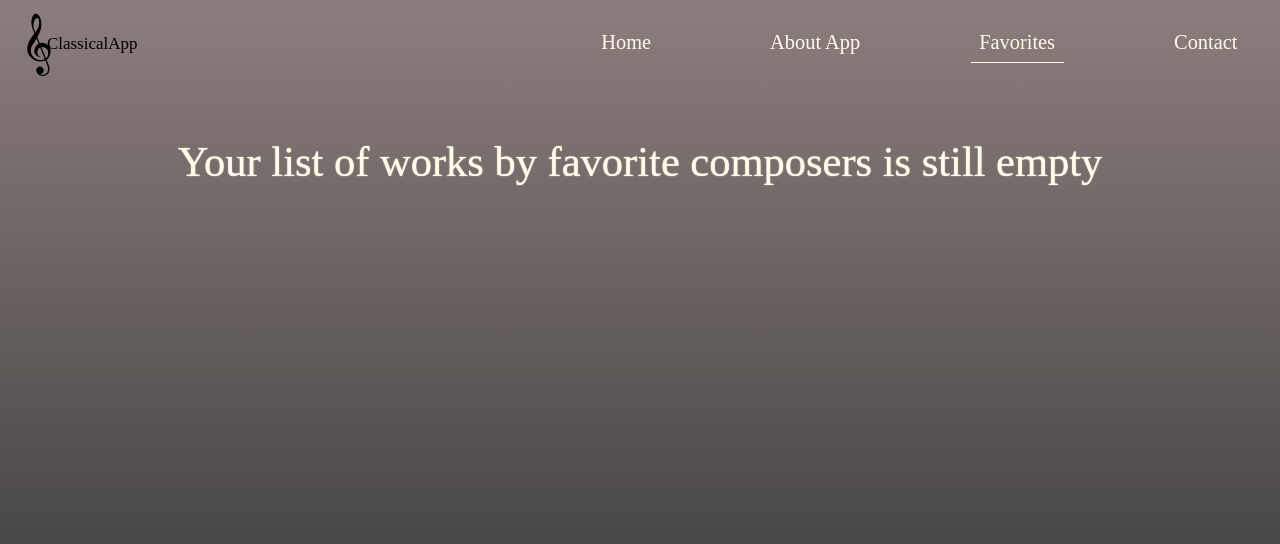
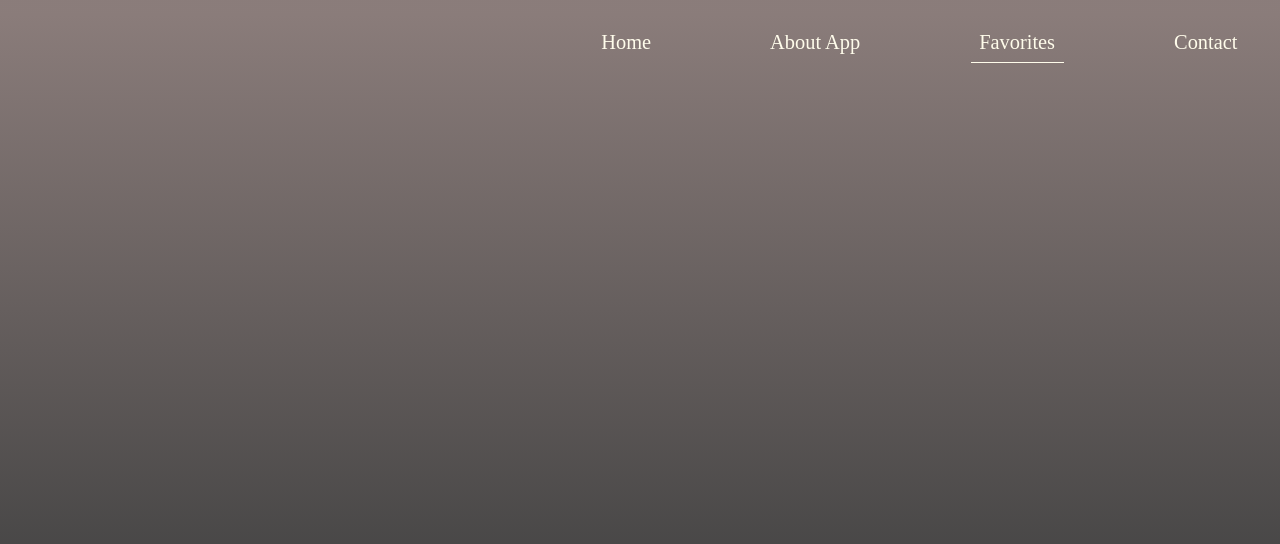
Before and after one commit to Myroslava12/React_Classical_music, a React (Create React App) app: page /#/about/favorites in a window 1280 px wide. Shown: the top 544 px of the page. Built offline with nearby package versions, Linux system fonts and the light colour scheme; a web font is replaced by a local one.

Commit message:
Add animation to Component Home

```diff
--- a/src/components/App.js
+++ b/src/components/App.js
@@ -46,7 +46,7 @@ function App() {
       <div className="dashboard--app">
         <div className="container--app container--search">
           <div className="header--app">
-            <a className="logo--box" href="/">
+            <a className="logo--box" href="/" data-aos="zoom-in">
               <img className="logo--img" src={logo}/>
               <span className="logo--text">ClassicalApp</span>
             </a>
--- a/src/components/composers/Composer.js
+++ b/src/components/composers/Composer.js
@@ -15,14 +15,14 @@ const Composer = ({composer}) => {
             <div className="container--app">
                 <div className="composer--container">
                     {isVisible && <div className="hide--section"></div>}
-                    <div className="composer--info">
+                    <div className="composer--info" data-aos="fade-up" data-aos-anchor-placement="bottom-bottom">
                         <h2 className="composer--name">{composer.name}</h2>
                         <span className="composer--birth">{composer.birth} - {composer.death}</span>
                         <p className="composer--epoch">The era in which he created: <strong>{composer.epoch}</strong></p>
                         <button onClick={onClick} className="composer--btn">Search works</button>
                     </div>
                     <div className="composer--bg-img"></div>
-                    <div className="composer--portrait">
+                    <div className="composer--portrait" data-aos="zoom-in-up">
                         <img src={composer.img} />
                     </div>
                     {isVisible && <FormSearchWorks
--- a/src/components/composers/Composers.js
+++ b/src/components/composers/Composers.js
@@ -7,8 +7,8 @@ const Composers = ({composers, myRef}) => {
 
     return (
         <div className="section--composers" ref={myRef}>
-            {composersNotEmpty && <img src={notes} className="section--img" />}
-            {composersNotEmpty && <h1 className="section--title">Your result</h1>}
+            {composersNotEmpty && <img src={notes} className="section--img" data-aos="fade-up" data-aos-anchor-placement="center-bottom" />}
+            {composersNotEmpty && <h1 className="section--title" data-aos="zoom-in">Your result</h1>}
             {composers && composers.map((composer) => {
                 return <Composer
                     composer={composer}
--- a/src/components/favorites/Favorite.js
+++ b/src/components/favorites/Favorite.js
@@ -37,7 +37,7 @@ const Favorite = ({work}) => {
 
     return (
         <div className="favorite--work--box" key={work.id}>
-            <button onClick={removeWorkFromFavorites} className="btn--favorite--delete"><i className="fa fa-trash" /></button>
+            {/* <button onClick={removeWorkFromFavorites} className="btn--favorite--delete"><i className="fa fa-trash" /></button> */}
             <div className="img--box">
                 <div className="composer--img">
                     <img src={work.img}></img>
--- a/src/components/favorites/Favorites.js
+++ b/src/components/favorites/Favorites.js
@@ -10,8 +10,8 @@ const Favorites = () => {
 
     return (
         <div className="favorites--dashboard">
-            {!favoritesArrayIsNotEmpty && <h1 className="favorite--title">Your list of works by favorite composers is still empty</h1>}
-            {favoritesArrayIsNotEmpty && <h1 className="favorite--title">Your list of works by favorite composers</h1>}
+            {!favoritesArrayIsNotEmpty && <h1 className="favorite--title" data-aos="zoom-in">Your list of works by favorite composers is still empty</h1>}
+            {favoritesArrayIsNotEmpty && <h1 className="favorite--title" data-aos="zoom-in">Your list of works by favorite composers</h1>}
             {favoritesArrayIsNotEmpty && <section className="favorite--list">
                 <div className="container--app">
                     {favoritesFromLocal.map(work => {
--- a/src/components/search/_search.scss
+++ b/src/components/search/_search.scss
@@ -59,6 +59,8 @@
         color: $fontColor;
         text-decoration: dotted;
         font-family: $fontRaleway;
+        opacity: 0;
+        animation: letter 1s forwards;
     }
 
     .letter--1::before {
@@ -71,48 +73,56 @@
         content: "L";
         top: -10%;
         left: -10%;
+        animation-delay: .2s;
     }
 
     .letter--3::before {
         content: "A";
         top: 10%;
         left: -5%;
+        animation-delay: .4s;
     }
 
     .letter--4::before {
         content: "S";
         top: 5%;
         left: 5%;
+        animation-delay: .6s;
     }
 
     .letter--5::before {
         content: "S";
         top: -10%;
         left: 15%;
+        animation-delay: .8s;
     }
 
     .letter--6::before {
         content: "I";
         top: -10%;
         left: 28%;
+        animation-delay: .9s;
     }
 
     .letter--7::before {
         content: "C";
         top: 15%;
         left: -5%;
+        animation-delay: 1s;
     }
 
     .letter--8::before {
         content: "A";
         top: -5%;
         left: 5%;
+        animation-delay: 1.2s;
     }
 
     .letter--9::before {
         content: "L";
         top: 15%;
         left: -5%;
+        animation-delay: 1.3s;
     }
 }
 
@@ -121,6 +131,8 @@
     font-size: 3rem;
     color: $darkColor;
     text-align: end;
+    opacity: 0;
+    animation: letter 1s 1.5s forwards;
 }
 
 .main--img {
@@ -129,6 +141,15 @@
     left: 0;
     bottom: 5%;
     width: 60%;
+}
+
+@keyframes letter {
+    0% {
+        opacity: 0;
+    }
+    100% {
+        opacity: 1;
+    }
 }
 
 
```
